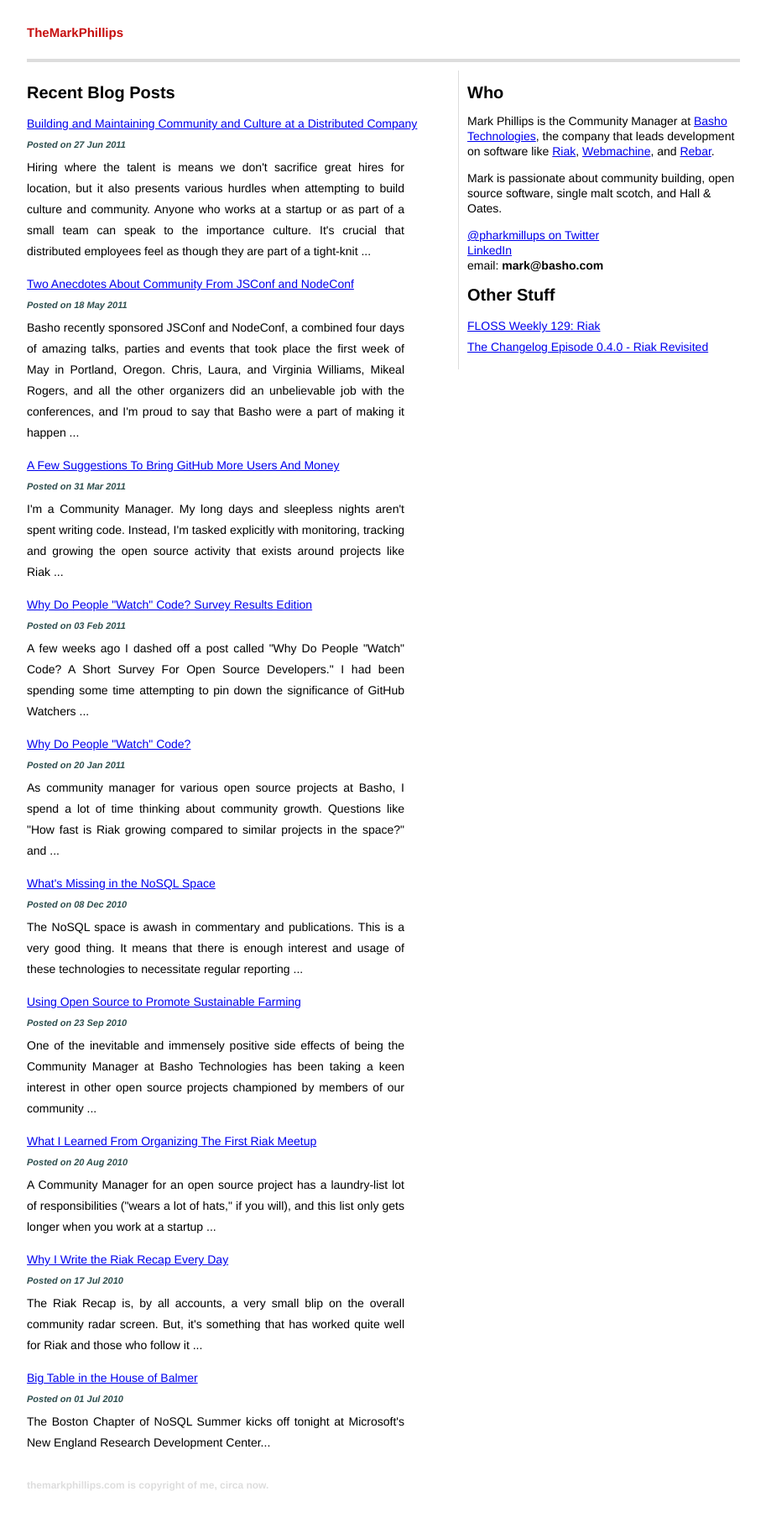
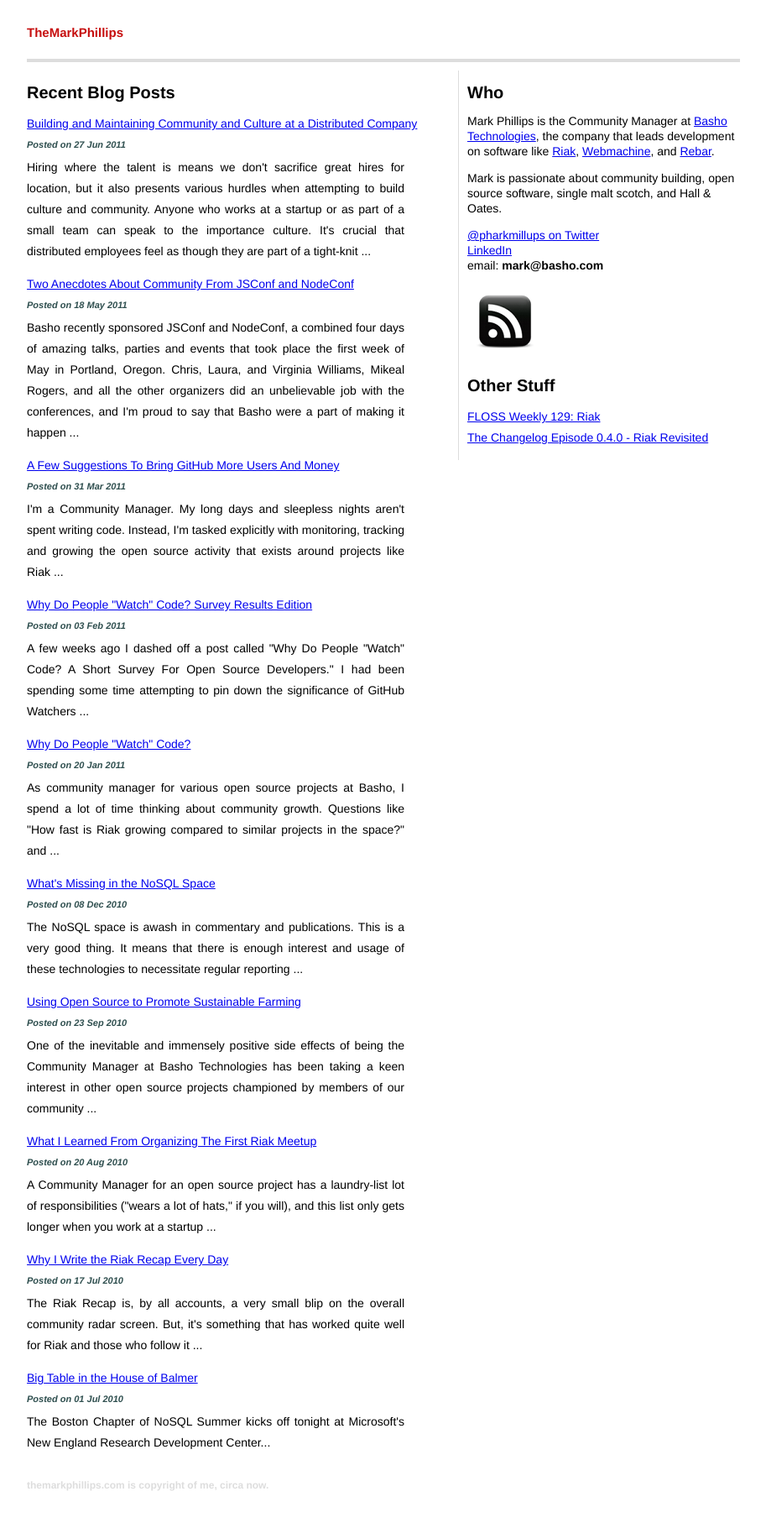
Before and after one commit to PharkMillups/pharkmillups.github.com, a Jekyll site: the page built from index.html, in a window 1280 px wide. Shown: the whole page at 84% size, without its empty margins (183-1096 px from the left). Built offline with Jekyll 4.4.1, drawn with Linux system fonts in a browser that asks for light colours; Markdown is read by kramdown in place of the engine named in the settings.

Commit message:
adding mysterious rss button

```diff
--- a/index.html
+++ b/index.html
@@ -60,6 +60,8 @@ title: TheMarkPhillips
 <li>email: <strong>mark@basho.com</strong></li>
 </ul>
 
+<a href="http://feeds.feedburner.com/themarkphillips"><img src="/images/rss_logo.png"></a>
+
 <h2 class="who">Other Stuff</h2>
 <ul class ="other_stuff">
 	<li><a href="http://twit.tv/floss129">FLOSS Weekly 129: Riak</a></li>
```
